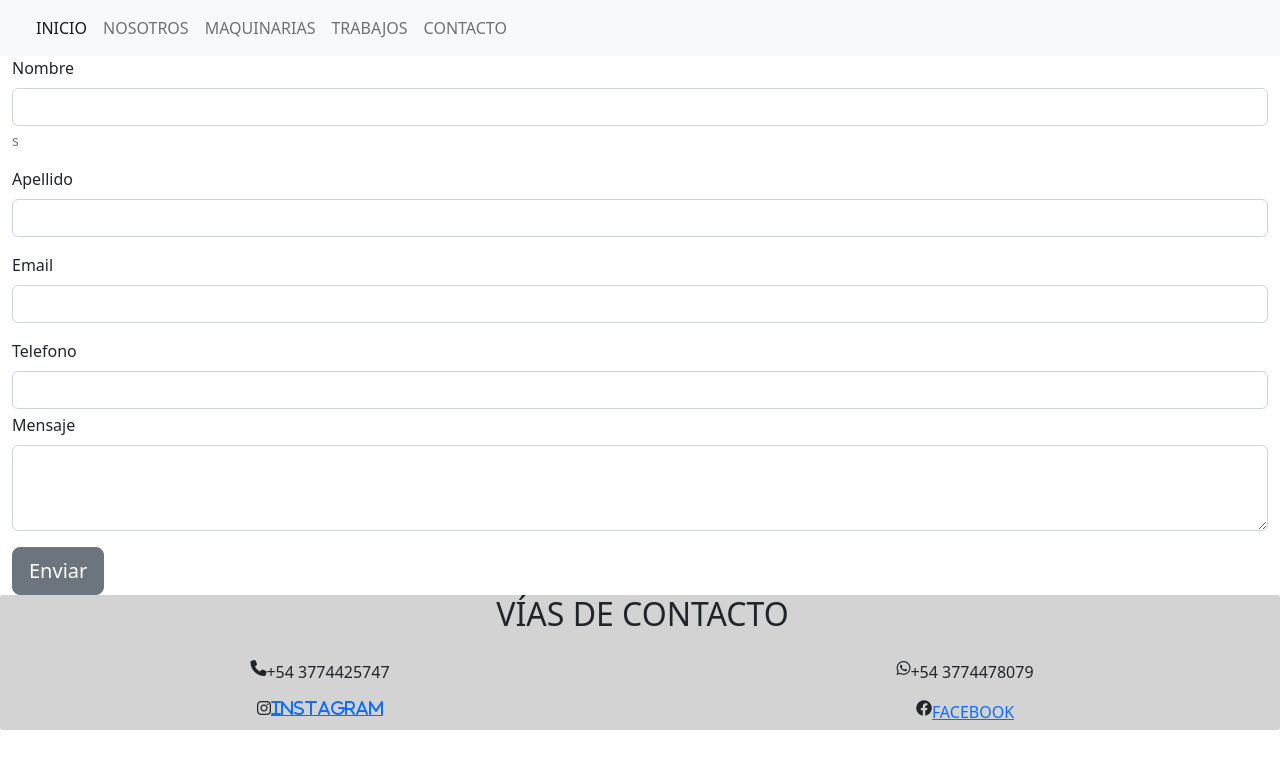
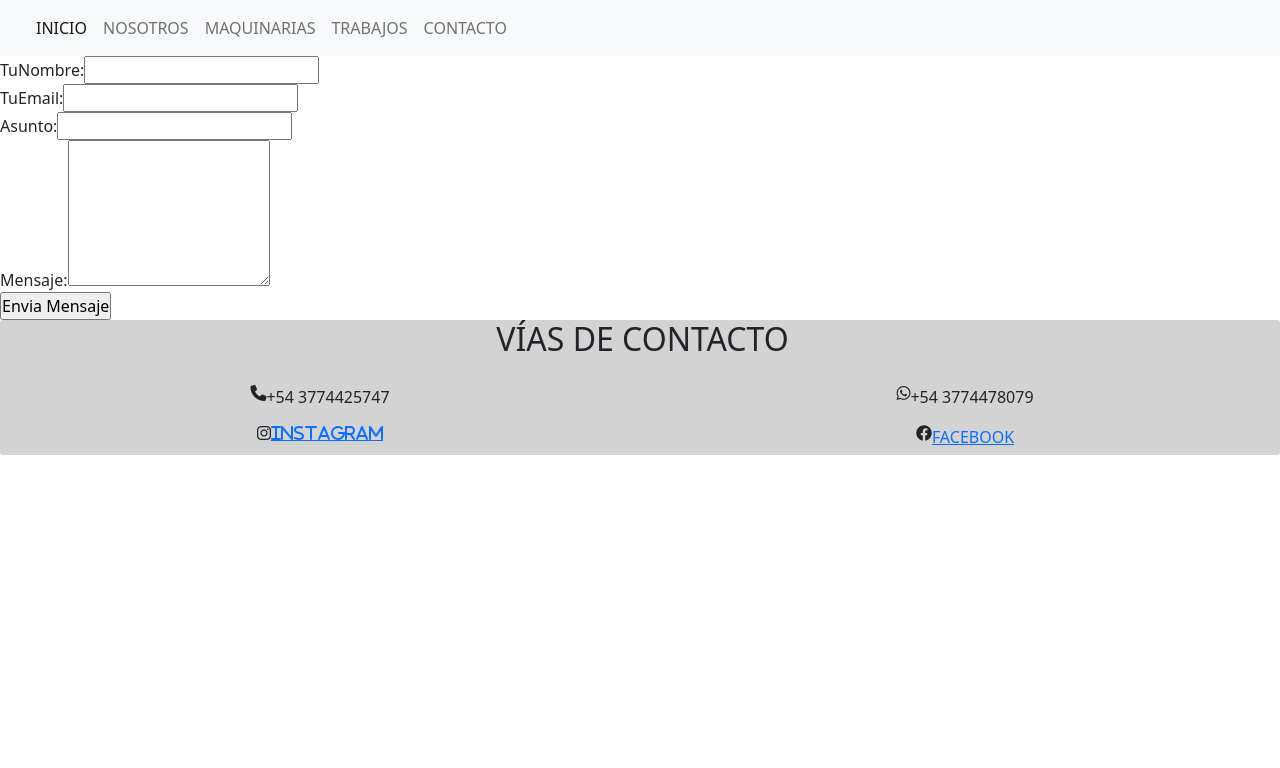
Before and after one commit to juanatama1132/DW-juanatamanuk-25-06, a website: page pages/contacto.html in a window 1280 px wide. Drawn offline with nearby package versions, Linux system fonts and the light colour scheme.

Commit message:
entrega 09/07

```diff
--- a/Assets/scss/_contacto.scss
+++ b/Assets/scss/_contacto.scss
@@ -3,6 +3,10 @@
     margin: 0%;
     box-sizing: border-box;
 }
+.contacto{
+    background-color: aqua;
+}
+
 .pie{
     background-color: lightgray;
     border-radius: 10px;
--- a/pages/contacto.html
+++ b/pages/contacto.html
@@ -40,32 +40,14 @@
       </div>
     </nav>
 </header>
-<main class="container-fluid">
-  <div class="mb-3">
-    <label for="exampleInputEmail1" class="form-label">Nombre</label>
-    <input type="email" class="form-control" id="exampleInputEmail1" aria-describedby="emailHelp">
-    <div id="emailHelp" class="form-text">s</div>
+<main >
+  <div class="contacto">
+    <div class="contacto-1"><label>TuNombre:</label><input type='text' value=''></div>
+    <div class="contacto-2"><label>TuEmail:</label><input type='text' value=''></div>
+    <div class="contacto-3"><label>Asunto:</label><input type='text' value=''></div>
+    <div class="contacto-4"><label>Mensaje:</label><textarea rows='6'></textarea></div>
+    <div class="btn-enviar"><input type='submit' value='Envia Mensaje'></div>
   </div>
-  <div class="mb-3">
-    <label for="exampleInputEmail1" class="form-label">Apellido</label>
-    <input type="email" class="form-control" id="exampleInputEmail1" aria-describedby="emailHelp">
-    <div id="emailHelp" class="form-text"></div>
-  </div>
-  <div class="mb-3">
-    <label for="exampleInputEmail1" class="form-label">Email</label>
-    <input type="email" class="form-control" id="exampleInputEmail1" aria-describedby="emailHelp">
-    <div id="emailHelp" class="form-text"></div>
-  </div>
-  <div class="mb-3">
-    <label for="exampleInputEmail1" class="form-label">Telefono</label>
-    <input type="email" class="form-control" id="exampleInputEmail1" aria-describedby="emailHelp">
-    <div id="emailHelp" class="form-text"></div>
-    <div class="mb-3">
-      <label for="exampleFormControlTextarea1" class="form-label">Mensaje</label>
-      <textarea class="form-control" id="exampleFormControlTextarea1" rows="3"></textarea>
-    </div>
-  </div>
-  <button type="button" class="btn btn-secondary btn-lg">Enviar</button>
 </main>
 <footer class="pie">
   <div class="ViasDeContacto"><h2>VÍAS DE CONTACTO</h2></div>
```
Also changed, not shown: Assets/scss/_variables.scss (added, +8 -0 lines).
